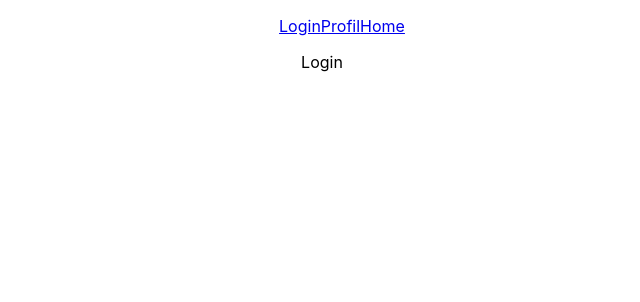
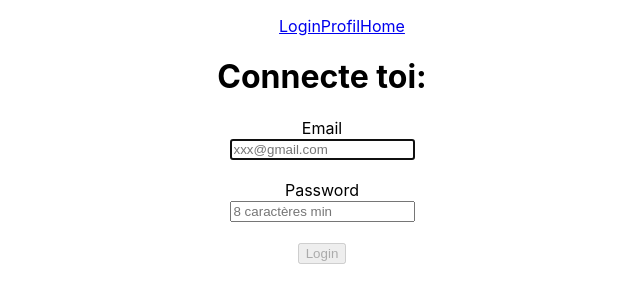
Before and after one commit to AvellaJB/bocal-social-network, a React (Create React App) app: page /login in a window 1280 px wide. Shown: the top 302 px of the page, without its empty margins (318-958 px from the left). Built offline with nearby package versions, Linux system fonts and the light colour scheme.

Commit message:
form login + logique

```diff
--- a/src/pages/Login.js
+++ b/src/pages/Login.js
@@ -1,10 +1,54 @@
 /*
 Le login fait appel à une fonction login() et prend en paramètres l'email et le password.
 */
-import React from "react";
 
-function Login() {
-  return <div>Login</div>;
+import React, { useState } from "react";
+import { login } from "../lib";
+
+export default function Login() {
+  const [email, setEmail] = useState("");
+  const [password, setPassword] = useState("");
+
+  function validateForm() {
+    return email.length > 0 && password.length > 7;
+  }
+
+  function handleSubmit(event) {
+    event.preventDefault();
+    login(email, password);
+  }
+
+  return (
+    <div className="login-main-div">
+      <h1 className="login-title">Connecte toi:</h1>
+      <form onSubmit={handleSubmit}>
+        <div className="form-email">
+          <label>Email</label>
+          <br />
+          <input
+            autoFocus
+            type="email"
+            value={email}
+            onChange={(e) => setEmail(e.target.value)}
+            placeholder="xxx@gmail.com"
+          />
+        </div>
+        <br />
+        <div className="form-password">
+          <label>Password</label>
+          <br />
+          <input
+            type="password"
+            value={password}
+            onChange={(e) => setPassword(e.target.value)}
+            placeholder="8 caractères min"
+          />
+        </div>
+        <br />
+        <button type="submit" disabled={!validateForm()}>
+          Login
+        </button>
+      </form>
+    </div>
+  );
 }
-
-export default Login;
```
